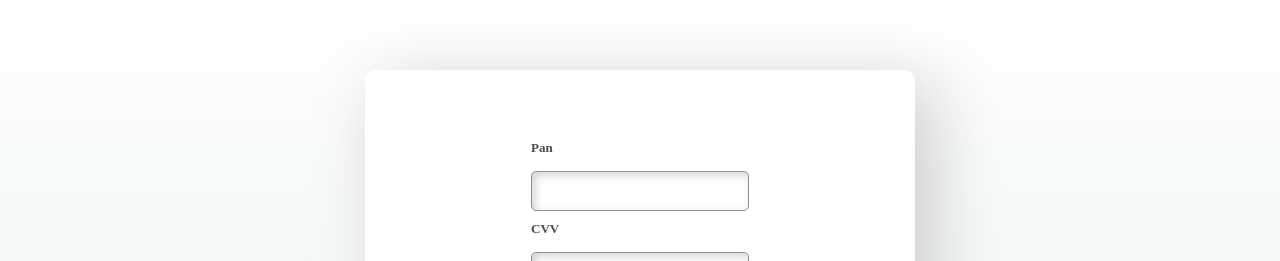
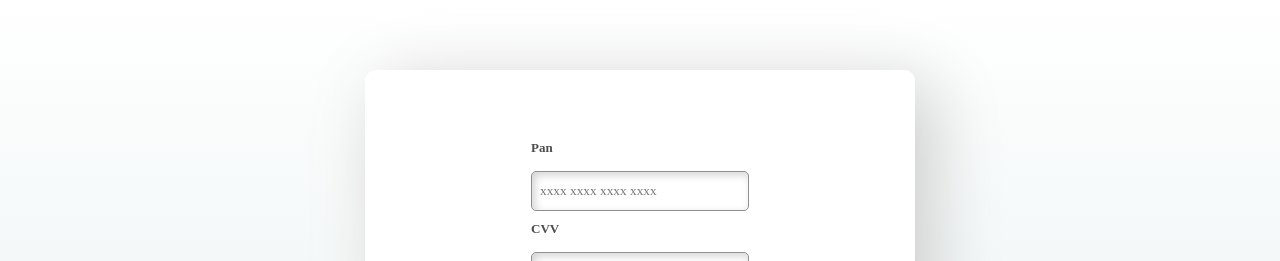
Before and after one commit to KarmenK1997/LevelUp-Task, a React (Create React App) app: page / in a window 1280 px wide. Shown: the top 261 px of the page. Built offline with nearby package versions, Linux system fonts and the light colour scheme.

Commit message:
Improve CC field

```diff
--- a/src/App.js
+++ b/src/App.js
@@ -53,6 +53,10 @@ function App() {
                 type="text"
                 id="pan"
                 name="pan"
+                inputmode="numeric"
+                autocomplete="cc-number"
+                maxLength="19"
+                placeholder='xxxx xxxx xxxx xxxx'
                 style={{ borderColor: (validation?.pan_valid === false) ? "red" : "#909090" }}
               />
               <ValidationInfo validity={validation?.pan_valid} field="pan" />
```
